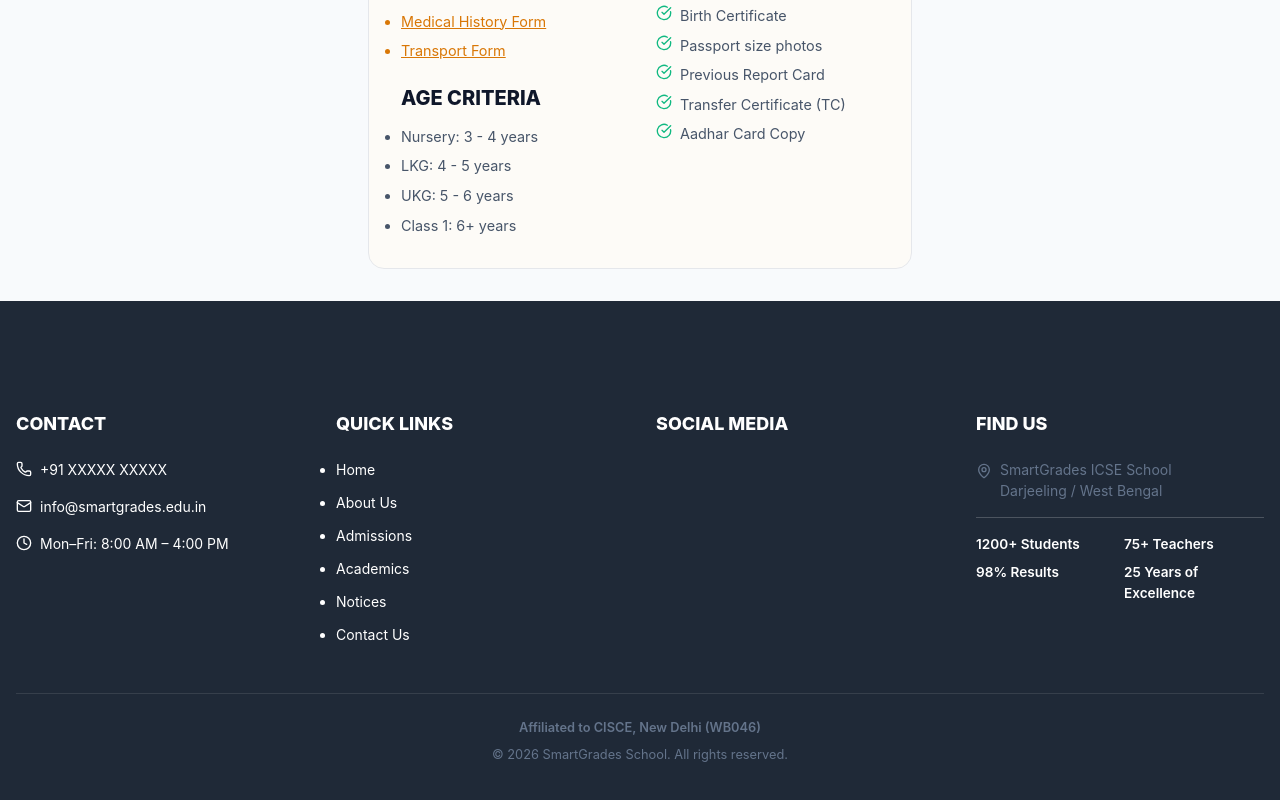
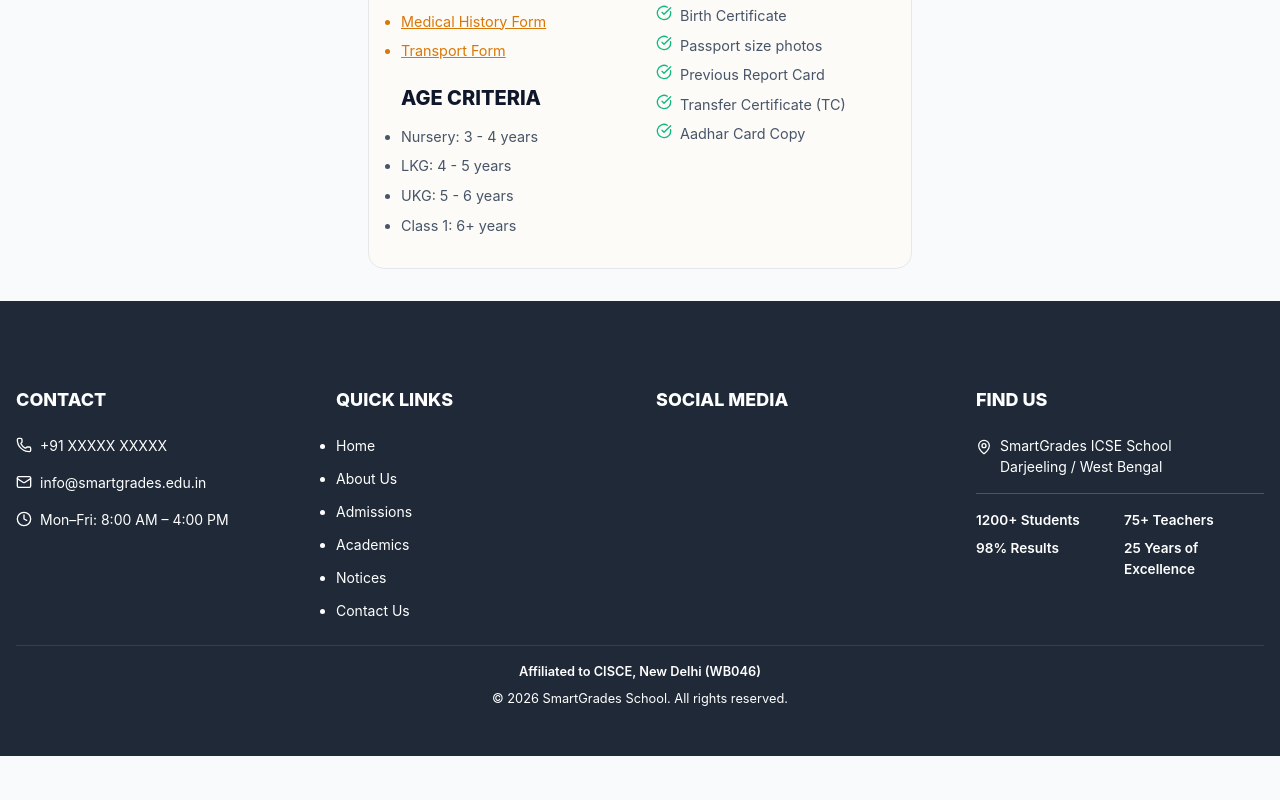
Before and after one commit to edarjeeling-creator/GN, a React (Vite) app: page / in a window 1280 px wide. Shown: the part 1836-2636 px from the top of the page. After the commit the page ends 2592 px from the top, so only its background shows below. Built offline with nearby package versions, Linux system fonts and the light colour scheme; no server answers.

Commit message:
Fix footer text colors and reduce padding

```diff
--- a/src/components/PublicLayout.jsx
+++ b/src/components/PublicLayout.jsx
@@ -121,7 +121,7 @@
       {/* Footer */}
       <footer className="portal-footer" style={{ background: themeColors?.nav || '#166534', color: 'white' }}>
         <div className="public-container">
-          <div className="footer-grid" style={{ display: 'grid', gridTemplateColumns: 'repeat(auto-fit, minmax(200px, 1fr))', gap: '2rem', padding: '3rem 0' }}>
+          <div className="footer-grid" style={{ display: 'grid', gridTemplateColumns: 'repeat(auto-fit, minmax(200px, 1fr))', gap: '2rem', padding: '1.5rem 0' }}>
 
             {/* Column 1: Contact */}
             <div>
@@ -159,7 +159,7 @@
             <div>
               <h3 style={{ fontWeight: '800', fontSize: '1.125rem', marginBottom: '1.5rem', color: 'white' }}>FIND US</h3>
               {footerSettings?.findUs?.address && (
-                 <p style={{ display: 'flex', gap: '0.5rem', fontSize: '0.875rem', marginBottom: '1rem', whiteSpace: 'pre-wrap' }}>
+                 <p style={{ display: 'flex', gap: '0.5rem', fontSize: '0.875rem', marginBottom: '1rem', whiteSpace: 'pre-wrap', color: 'white' }}>
                    <MapPin size={16} style={{ flexShrink: 0, marginTop: '4px' }} />
                    <span>{footerSettings.findUs.address}</span>
                  </p>
@@ -174,9 +174,9 @@
             </div>
           </div>
 
-          <div style={{ borderTop: '1px solid rgba(255,255,255,0.1)', paddingTop: '1.5rem', paddingBottom: '1.5rem', display: 'flex', flexDirection: 'column', justifyContent: 'center', alignItems: 'center', gap: '0.5rem', fontSize: '0.8rem', textAlign: 'center' }}>
-            <p style={{ fontWeight: '600' }}>{footerSettings?.legal?.affiliation || 'Affiliated to CISCE, New Delhi (WB046)'}</p>
-            <p>{footerSettings?.legal?.copyright || '© 2026 SmartGrades School. All rights reserved.'}</p>
+          <div style={{ borderTop: '1px solid rgba(255,255,255,0.1)', paddingTop: '1rem', paddingBottom: '1rem', display: 'flex', flexDirection: 'column', justifyContent: 'center', alignItems: 'center', gap: '0.5rem', fontSize: '0.8rem', textAlign: 'center' }}>
+            <p style={{ fontWeight: '600', color: 'white' }}>{footerSettings?.legal?.affiliation || 'Affiliated to CISCE, New Delhi (WB046)'}</p>
+            <p style={{ color: 'white' }}>{footerSettings?.legal?.copyright || '© 2026 SmartGrades School. All rights reserved.'}</p>
           </div>
         </div>
       </footer>
```
